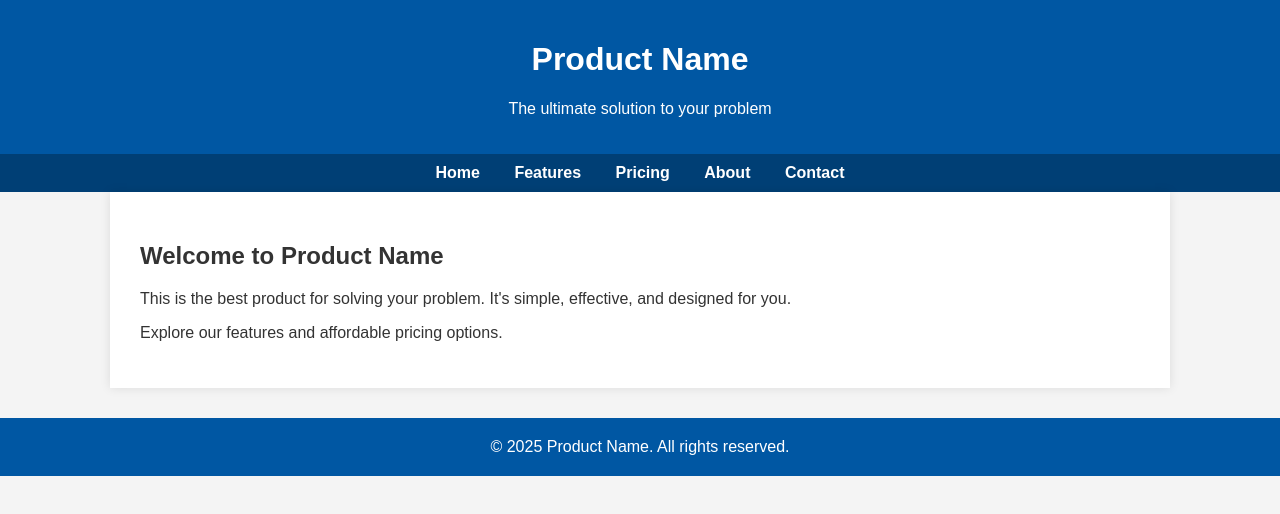
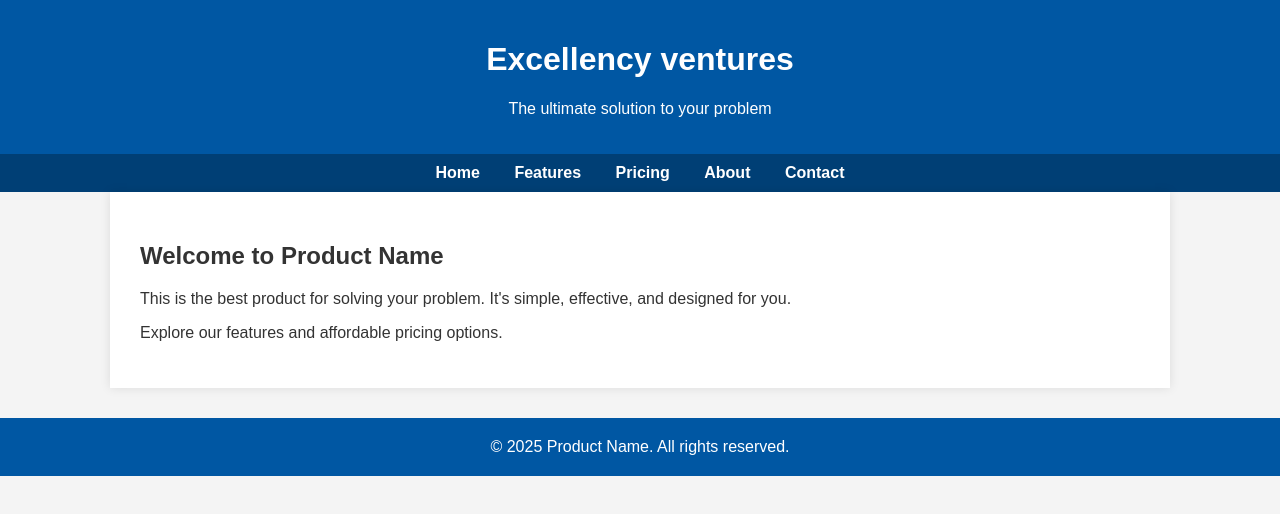
Before and after one commit to Enoch100/Product-page2, a plain HTML site: page index.html in a window 1280 px wide. Drawn offline with Linux system fonts and the light colour scheme.

Commit message:
Update index.html

```diff
--- a/index.html
+++ b/index.html
@@ -2,12 +2,12 @@
 <html lang="en">
 <head>
   <meta charset="UTF-8">
-  <title>Product Name | Home</title>
+  <title>Excellency ventures | Home</title>
   <link rel="stylesheet" href="style.css">
 </head>
 <body>
   <header>
-    <h1>Product Name</h1>
+    <h1>Excellency ventures</h1>
     <p>The ultimate solution to your problem</p>
   </header>
 
```
